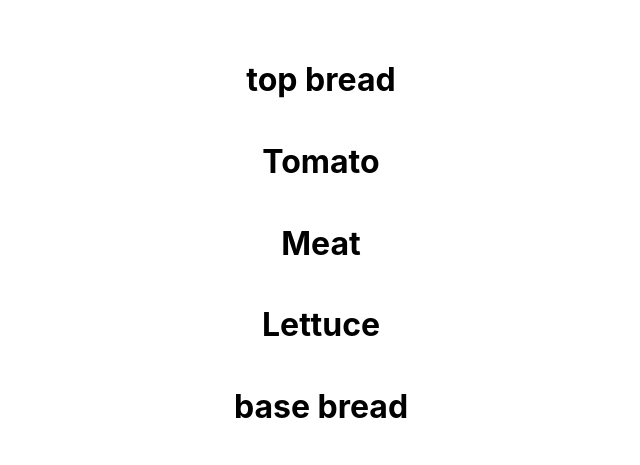
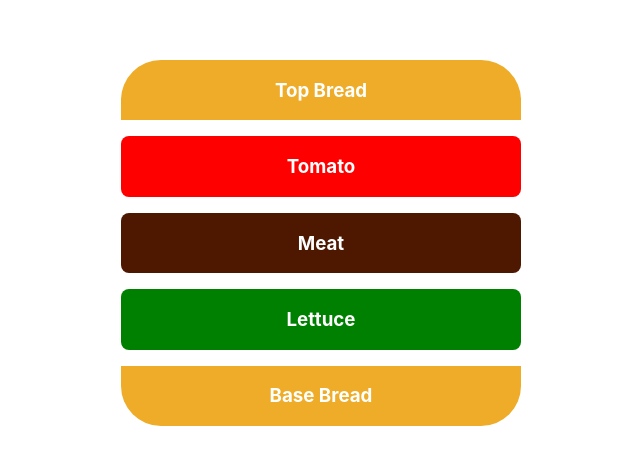
Before and after one commit to ChinyangaTL/aca-burger, a React (Create React App) app: page / in a window 1280 px wide. Shown: the part 157-622 px from the top of the page, without its empty margins (319-959 px from the left). Built offline with nearby package versions, Linux system fonts and the light colour scheme.

Commit message:
Complete burger styling

```diff
--- a/src/App.css
+++ b/src/App.css
@@ -7,9 +7,28 @@
   justify-content: center;
 }
 
-.App-logo {
-  height: 40vmin;
-  pointer-events: none;
+.burger-piece {
+  width: 400px;
+  border-radius: 8px;
+  margin: 0.5rem 0;
+  color: #fff;
+  background-color: #4e1700;
+  text-transform: capitalize;
+  /* background-color: red; */
+}
+
+.burger-piece.top-slice {
+  border-top-left-radius: 40px;
+  border-top-right-radius: 40px;
+  border-bottom-left-radius: 0px;
+  border-bottom-right-radius: 0px;
+}
+
+.burger-piece.bottom-slice {
+  border-bottom-left-radius: 40px;
+  border-bottom-right-radius: 40px;
+  border-top-left-radius: 0px;
+  border-top-right-radius: 0px;
 }
 
 @media (prefers-reduced-motion: no-preference) {
--- a/src/App.js
+++ b/src/App.js
@@ -6,13 +6,17 @@ import TopBread from './components/TopBread';
 function App() {
   return (
     <div className="App">
-      <TopBread />
-      <Filling type="Tomato" />
-      <Filling type="Meat" />
-      <Filling type="Lettuce" />
-      <BaseBread />
+      <TopBread styling={breadStyles} />
+      <Filling type="Tomato" backgroundColor="red" />
+      <Filling type="Meat" backgroundColor="#4e1700" />
+      <Filling type="Lettuce" backgroundColor="green" />
+      <BaseBread styling={breadStyles} />
     </div>
   );
 }
 
+const breadStyles = {
+  backgroundColor: 'rgb(238, 172, 40)',
+};
+
 export default App;
--- a/src/components/BaseBread.js
+++ b/src/components/BaseBread.js
@@ -1,9 +1,9 @@
 import React from 'react';
 
-const BaseBread = () => {
+const BaseBread = ({ styling }) => {
   return (
-    <div>
-      <h1>base bread</h1>
+    <div className="burger-piece bottom-slice" style={styling}>
+      <h3>base bread</h3>
     </div>
   );
 };
--- a/src/components/Filling.js
+++ b/src/components/Filling.js
@@ -1,9 +1,9 @@
 import React from 'react';
 
-const Filling = ({ type }) => {
+const Filling = ({ type, backgroundColor }) => {
   return (
-    <div>
-      <h1>{type}</h1>
+    <div className="burger-piece" style={{ backgroundColor }}>
+      <h3>{type}</h3>
     </div>
   );
 };
--- a/src/components/TopBread.js
+++ b/src/components/TopBread.js
@@ -1,9 +1,9 @@
 import React from 'react';
 
-const TopBread = () => {
+const TopBread = ({ styling }) => {
   return (
-    <div>
-      <h1>top bread</h1>
+    <div className="burger-piece top-slice" style={styling}>
+      <h3>top bread</h3>
     </div>
   );
 };
```
